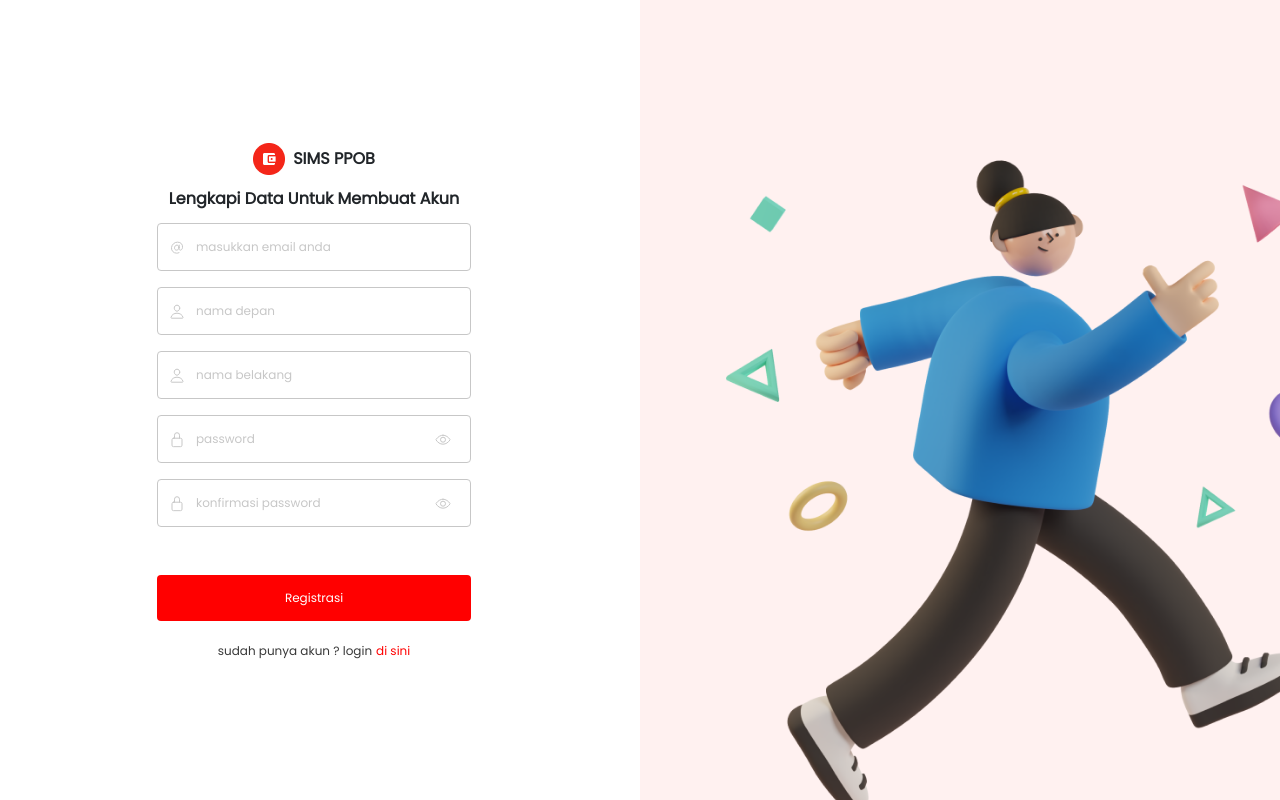
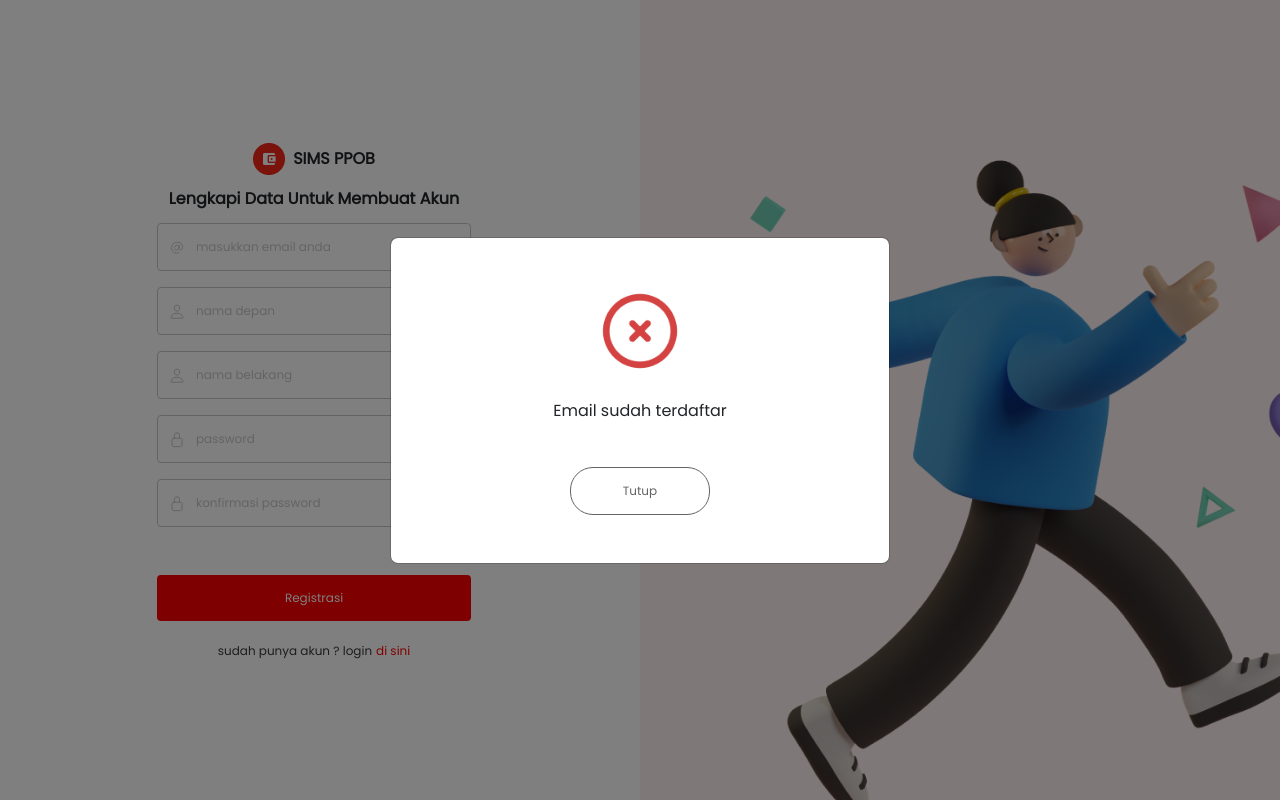
Before and after one commit to triwibow/SIMS-PPOB-TRI_WIBOWO, a React (Create React App) app: page /register in a window 1280 px wide. Built offline with nearby package versions, Linux system fonts and the light colour scheme; no server answers.

Commit message:
- modal error

```diff
--- a/src/assets/styles/component/button.css
+++ b/src/assets/styles/component/button.css
@@ -57,3 +57,14 @@
   background-color: #c6c0c0;
   color: #FFFFFF;
 }
+
+
+.button-close-modal {
+  background-color: #FFFFFF;
+  border: 1px solid #646464;
+  width: 100%;
+  font-size: 12px;
+  padding: 14px 12px;
+  color: #646464;
+  border-radius: 23px;
+}
--- /dev/null
+++ b/src/component/modal/ModalError.jsx
@@ -0,0 +1,36 @@
+import React, { useState } from 'react';
+import { Button, Modal, ModalHeader, ModalBody, ModalFooter } from 'reactstrap';
+
+const ModalError = () => {
+  const [modal, setModal] = useState(true);
+
+  const toggle = () => setModal(!modal);
+
+  return (
+    <Modal isOpen={modal} toggle={toggle} centered>
+			<ModalBody className='text-center py-5 px-3'>
+				<div className='d-block mb-4'>
+					<img
+						src={require('../../assets/icons/circle-x-red.png')}
+						alt="close"
+						style={{
+							width:'90px',
+							height:'90px',
+							objectFit:'contain'
+						}}
+					/>
+				</div>
+				<p className='mb-5'>Email sudah terdaftar</p>
+				<Button
+					className='button-close-modal'
+					onClick={toggle}
+					style={{width:'30%'}}
+				>
+					Tutup
+				</Button>
+			</ModalBody>
+		</Modal>
+  );
+}
+
+export default ModalError;
--- a/src/container/register/Register.jsx
+++ b/src/container/register/Register.jsx
@@ -9,6 +9,7 @@ import { useFormik } from 'formik';
 import { registerSchema } from '../../schema/registerSchema'
 import { register } from '../../store/actions/registerAction'
 import { useDispatch, useSelector } from 'react-redux'
+import ModalError from '../../component/modal/ModalError'
 
 const Register = () => {
 
@@ -39,6 +40,7 @@ const Register = () => {
 	});
 
   return (
+    <>
       <div className="container-fluid padding-0">
         <div className='row padding-0'>
           <div className="col-md-6">
@@ -131,6 +133,8 @@ const Register = () => {
           </div>
         </div>
       </div>
+      <ModalError />
+    </>
   )
 }
 
```
Also changed, not shown: src/assets/icons/circle-x-red.png (added). Lines whose indentation alone changed are shown as unchanged.
